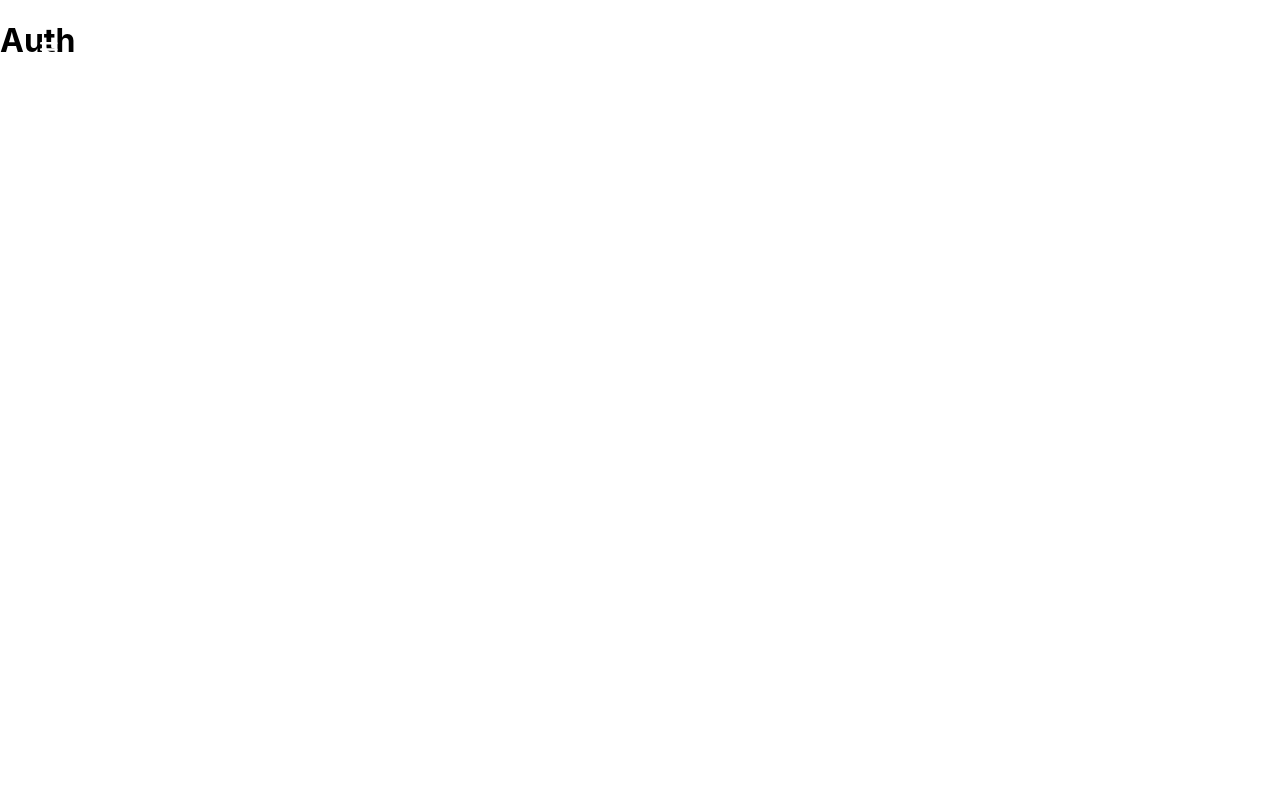
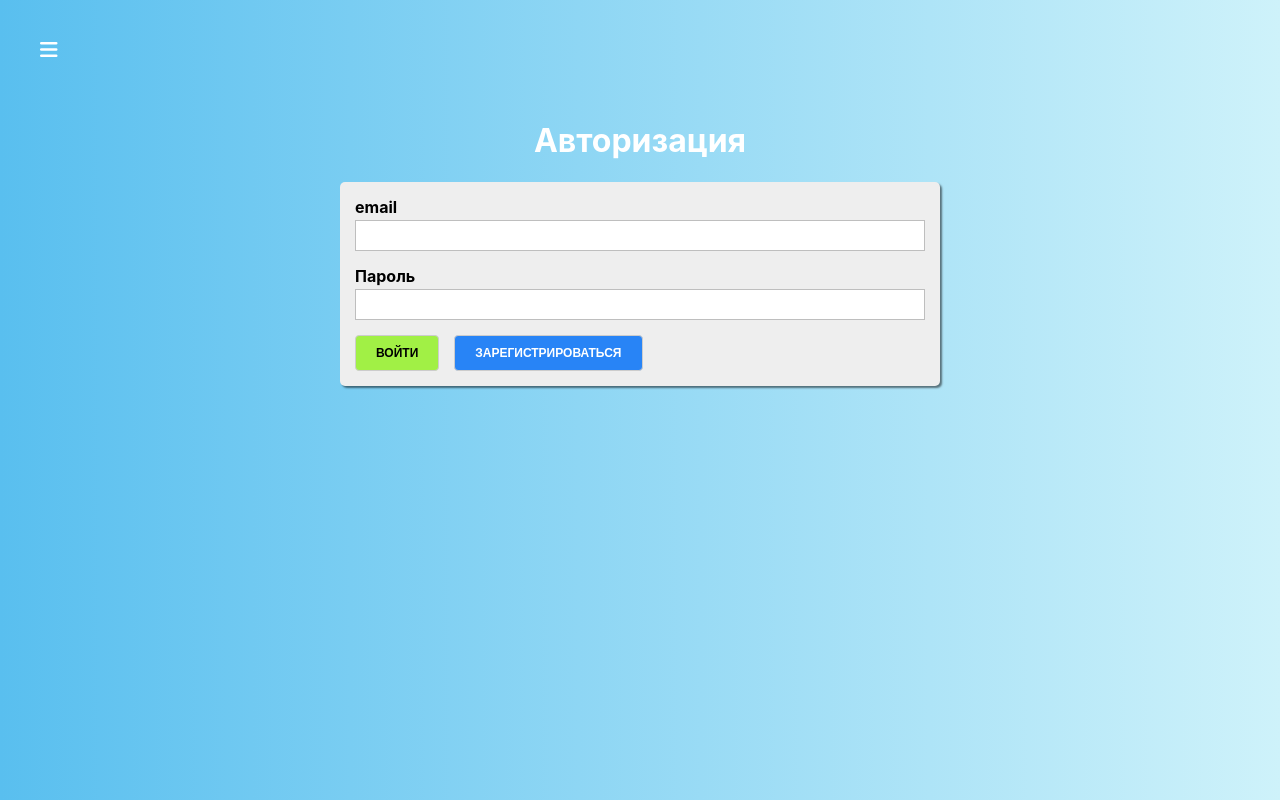
Before and after one commit to Cayman2312/React-quiz, a React app: page /auth in a window 1280 px wide. Built offline with nearby package versions, Linux system fonts and the light colour scheme.

Commit message:
валидация инпутов, подготовка

```diff
--- /dev/null
+++ b/src/components/UI/Input/Input.js
@@ -0,0 +1,33 @@
+import React, { Component } from 'react';
+import classes from './Input.module.scss';
+
+const Input = (props) => {
+  const inputType = props.type || 'text';
+  const cls = [classes.Input];
+  const htmlFor = `${inputType}-${Math.random()}`;
+
+  if (isInvalid(props)) {
+    cls.push(classes.invalid);
+  }
+
+  function isInvalid({ valid, touched, shouldValidate }) {
+    return !valid && touched && shouldValidate;
+  }
+
+  return (
+    <div className={cls.join(' ')}>
+      <label htmlFor={htmlFor}>{props.label}</label>
+      <input
+        id={htmlFor}
+        type={inputType}
+        value={props.value}
+        onChange={props.onChange}
+      ></input>
+      {isInvalid(props) ? (
+        <span>{props.errorMessage || 'Введите корректное значение'}</span>
+      ) : null}
+    </div>
+  );
+};
+
+export default Input;
--- /dev/null
+++ b/src/components/UI/Input/Input.module.scss
@@ -0,0 +1,31 @@
+.Input {
+  margin-bottom: 15px;
+
+  label {
+    margin-bottom: 3px;
+    padding: 0;
+    display: block;
+    font-weight: bold;
+  }
+
+  input {
+    display: block;
+    box-sizing: border-box;
+    border: 1px solid #bebebe;
+    padding: 7px;
+    margin: 0 0 5px;
+    width: 100%;
+    outline: none;
+    transition: all 0.3s ease-in-out;
+  }
+
+  span {
+    color: #f01f30;
+    font-style: 12px;
+    font-weight: bold;
+  }
+
+  &.invalid label {
+    color: #f01f30;
+  }
+}
--- a/src/containers/Auth/Auth.js
+++ b/src/containers/Auth/Auth.js
@@ -1,11 +1,90 @@
 import React, { Component } from 'react';
 import classes from './Auth.module.scss';
+import Button from '../../components/UI/Button/Button';
+import Input from '../../components/UI/Input/Input';
 
 export default class Auth extends Component {
+  state = {
+    formControls: {
+      email: {
+        value: '',
+        type: 'email',
+        label: 'email',
+        errorMessage: 'Введите корректный email',
+        valid: false,
+        touched: false,
+        validation: {
+          required: true,
+          email: true,
+        },
+      },
+      password: {
+        value: '',
+        type: 'password',
+        label: 'Пароль',
+        errorMessage: 'Введите корректный пароль',
+        valid: false,
+        touched: false,
+        validation: {
+          required: true,
+          minLength: 6,
+        },
+      },
+    },
+  };
+
+  loginHandler = () => {};
+
+  registerHandler = () => {};
+
+  submitHandler = (e) => {
+    e.preventDefault();
+  };
+
+  onChangeHandler = (event, controlName) => {
+    console.log(`${controlName}: ${event.target.value}`);
+  };
+
+  renderInputs() {
+    let inputs = Object.keys(this.state.formControls);
+
+    inputs = inputs.map((controlName, index) => {
+      const control = this.state.formControls[controlName];
+      return (
+        <Input
+          key={controlName + index}
+          type={control.type}
+          value={control.value}
+          valid={control.valid}
+          touched={control.touched}
+          label={control.label}
+          errorMessage={control.errorMessage}
+          shouldValidate={!!control.validation}
+          onChange={(event) => this.onChangeHandler(event, controlName)}
+        />
+      );
+    });
+
+    return inputs;
+  }
+
   render() {
     return (
-      <div>
-        <h1>Auth</h1>
+      <div className={classes.Auth}>
+        <div>
+          <h1>Авторизация</h1>
+
+          <form className={classes.AuthForm} onSubmit={this.submitHandler}>
+            {this.renderInputs()}
+
+            <Button type="success" onClick={this.loginHandler}>
+              Войти
+            </Button>
+            <Button type="primary" onClick={this.registerHandler}>
+              Зарегистрироваться
+            </Button>
+          </form>
+        </div>
       </div>
     );
   }
--- a/src/containers/Auth/Auth.module.scss
+++ b/src/containers/Auth/Auth.module.scss
@@ -1,2 +1,26 @@
 .Auth {
+  display: flex;
+  justify-content: center;
+  padding-top: 100px;
+  flex-grow: 1;
+  width: 100%;
+  background: linear-gradient(270deg, #cef2fa 0%, #59bfef 100%);
+
+  & > div {
+    width: 100%;
+    max-width: 600px;
+    padding: 0 20px;
+  }
+
+  h1 {
+    color: #fff;
+    text-align: center;
+  }
 }
+
+.AuthForm {
+  background: #eee;
+  box-shadow: 2px 2px 2px rgba($color: #000000, $alpha: 0.5);
+  padding: 15px;
+  border-radius: 5px;
+}
```
